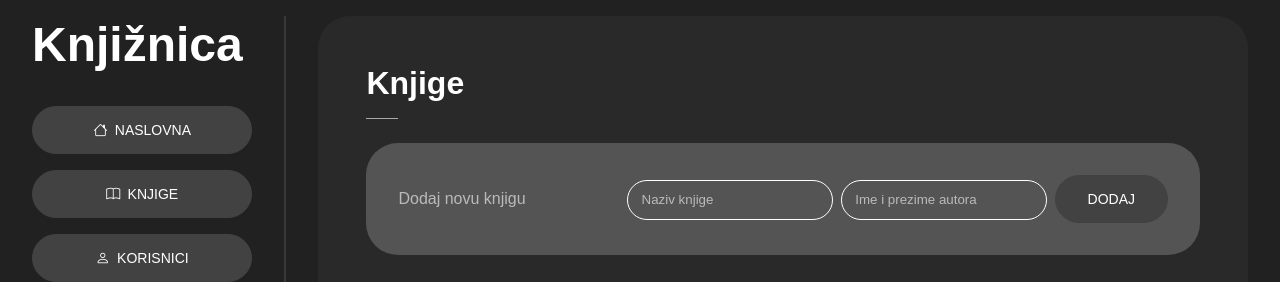
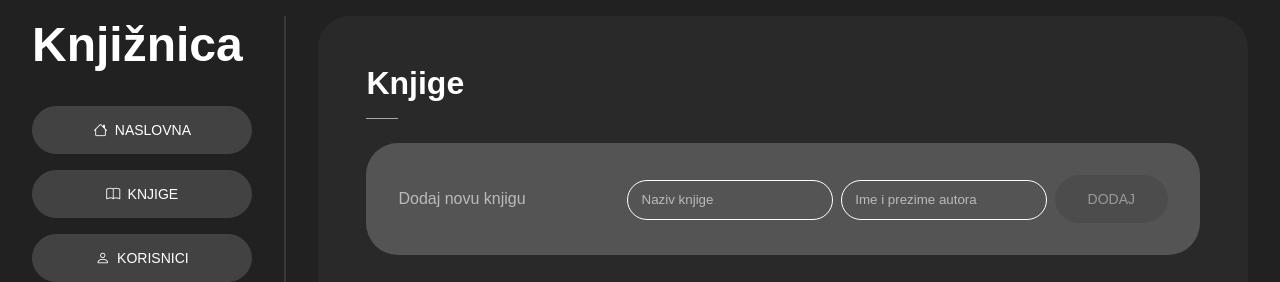
Before and after one commit to marko-krznar/React-Library, a React (Create React App) app: page /knjige in a window 1280 px wide. Shown: the top 282 px of the page. Built offline with nearby package versions, Linux system fonts and the light colour scheme.

Commit message:
Added functionality for disabling button in inputs are empty & removed style file for BookItem component

```diff
--- a/src/components/BookItem/BookItem.js
+++ b/src/components/BookItem/BookItem.js
@@ -1,7 +1,6 @@
 import React from "react";
 import { Link } from "react-router-dom";
 import { useBooks } from "../../data/BooksContext";
-import "./style.scss";
 
 export default function BookItem({ book }) {
   const { deleteBook } = useBooks();
--- a/src/components/BookItem/style.scss
+++ /dev/null
@@ -1,10 +0,0 @@
-.pg-books {
-  .block--book-item {
-    margin-bottom: 1rem;
-  }
-  .block--book-info {
-    p {
-      margin-bottom: 0;
-    }
-  }
-}
--- a/src/components/BookItemForm/BookItemForm.js
+++ b/src/components/BookItemForm/BookItemForm.js
@@ -21,7 +21,16 @@ export default function BookItemForm() {
           onChange={newAuthor}
           placeholder="Ime i prezime autora"
         />
-        <button type="submit">Dodaj</button>
+        <button
+          className={
+            (newName.length && newAuthor.length) < 3
+              ? "is-disabled"
+              : "is-active"
+          }
+          type="submit"
+        >
+          Dodaj
+        </button>
       </form>
     </div>
   );
```
